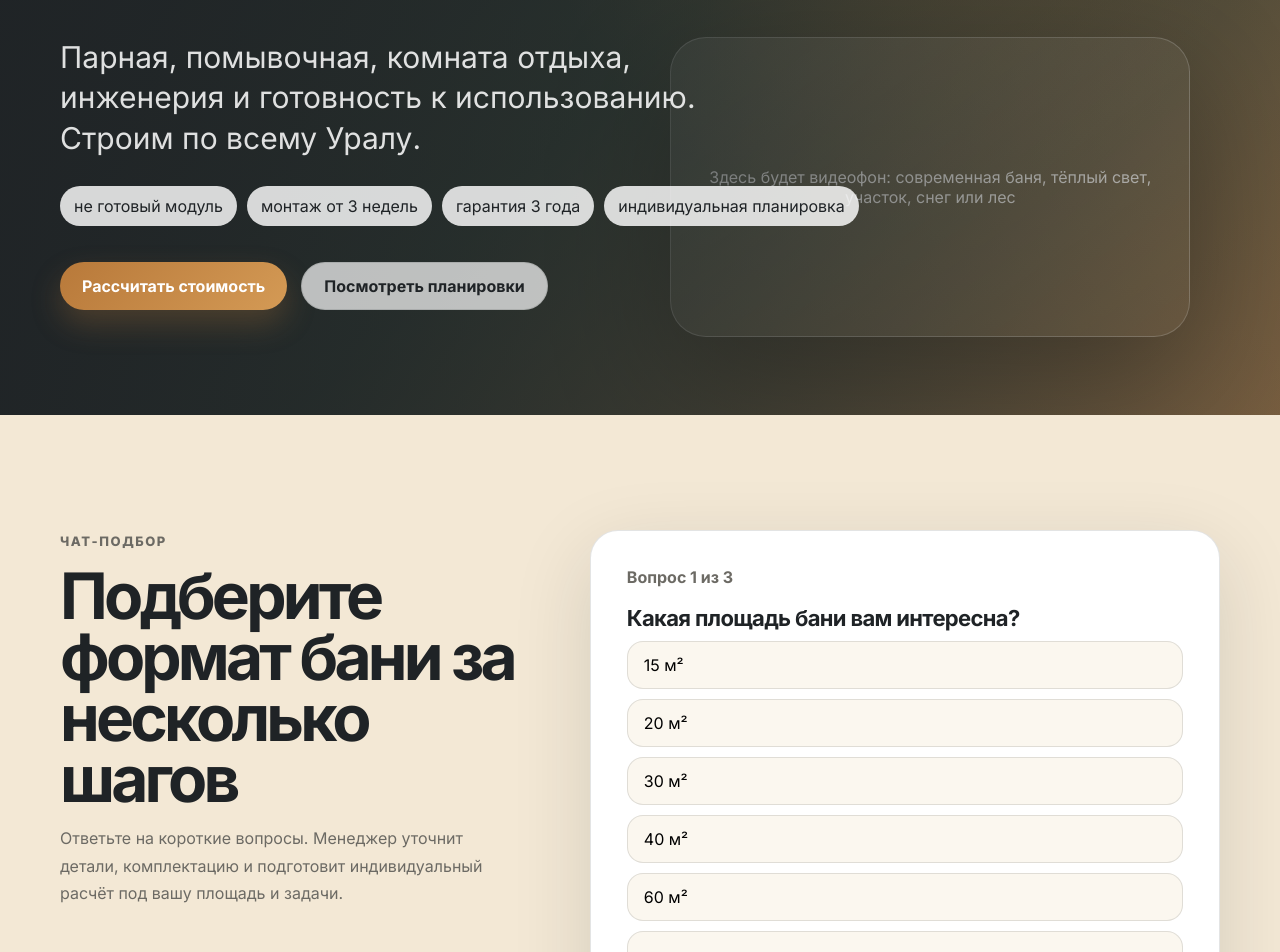
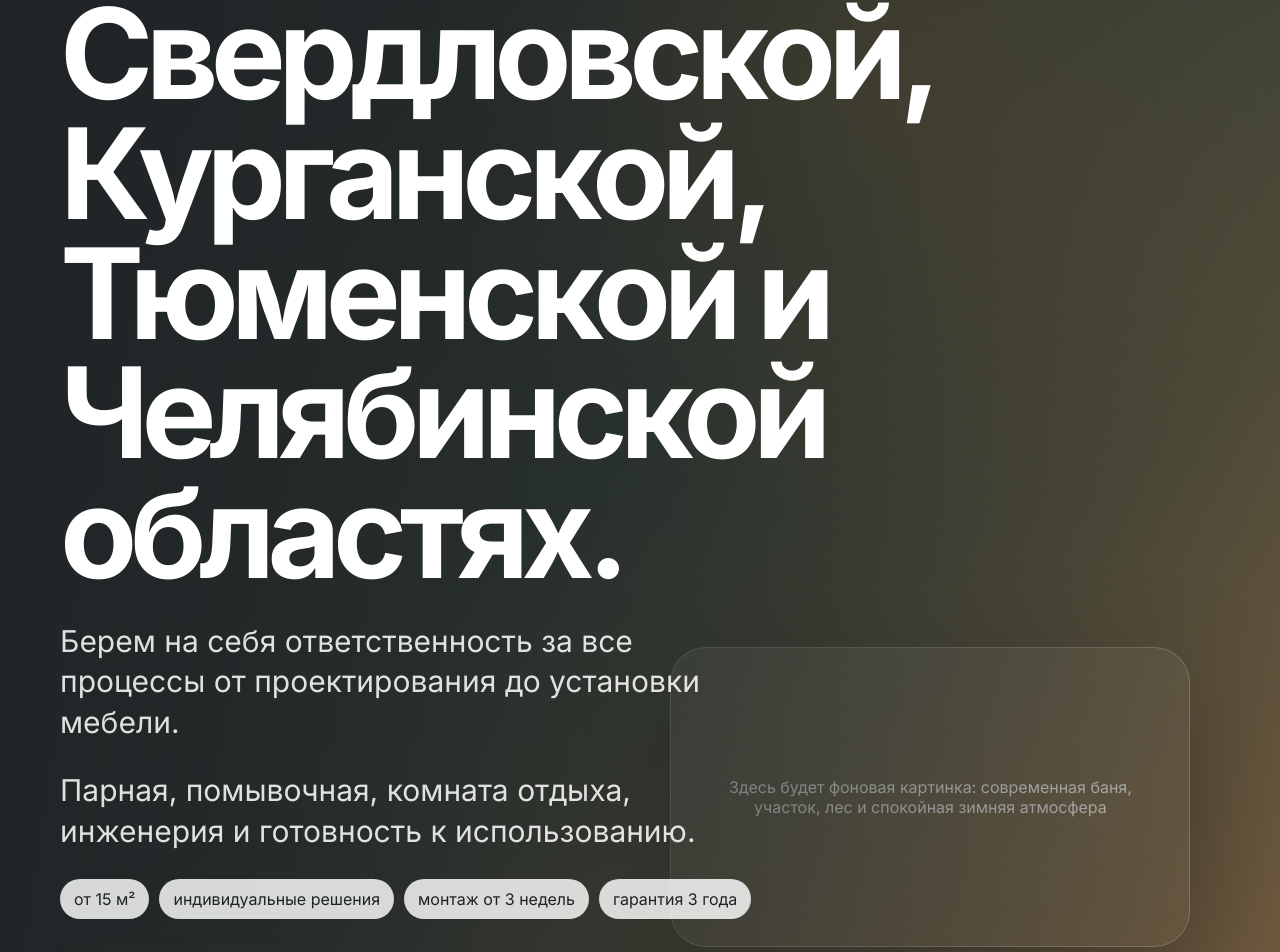
Before and after one commit to kirillzanegin/ural-bani-chatlanding, a React (Vite) app: page / in a window 1280 px wide. Shown: the part 438-1390 px from the top of the page. Built offline with nearby package versions, Linux system fonts and the light colour scheme.

Commit message:
Update hero copy for regional turnkey bathhouse offer

```diff
--- a/src/components/Hero.jsx
+++ b/src/components/Hero.jsx
@@ -2,20 +2,23 @@ export default function Hero() {
   return (
     <section className="hero" id="top">
       <div className="hero-media">
-        <div className="video-placeholder">Здесь будет видеофон: современная баня, тёплый свет, участок, снег или лес</div>
+        <div className="video-placeholder">Здесь будет фоновая картинка: современная баня, участок, лес и спокойная зимняя атмосфера</div>
       </div>
       <div className="hero-overlay" />
       <div className="container hero-content">
-        <p className="eyebrow">Полноценное банное здание под ключ</p>
-        <h1>Бани под ключ от 15 м²</h1>
+        <p className="eyebrow">Строим качественные бани под ключ</p>
+        <h1>Бани под ключ в Свердловской, Курганской, Тюменской и Челябинской областях.</h1>
         <p className="hero-subtitle">
-          Парная, помывочная, комната отдыха, инженерия и готовность к использованию. Строим по всему Уралу.
+          Берем на себя ответственность за все процессы от проектирования до установки мебели.
+        </p>
+        <p className="hero-subtitle hero-subtitle-secondary">
+          Парная, помывочная, комната отдыха, инженерия и готовность к использованию.
         </p>
         <div className="hero-facts">
-          <span>не готовый модуль</span>
+          <span>от 15 м²</span>
+          <span>индивидуальные решения</span>
           <span>монтаж от 3 недель</span>
           <span>гарантия 3 года</span>
-          <span>индивидуальная планировка</span>
         </div>
         <div className="hero-actions">
           <a className="button button-primary" href="#quiz">Рассчитать стоимость</a>
```
